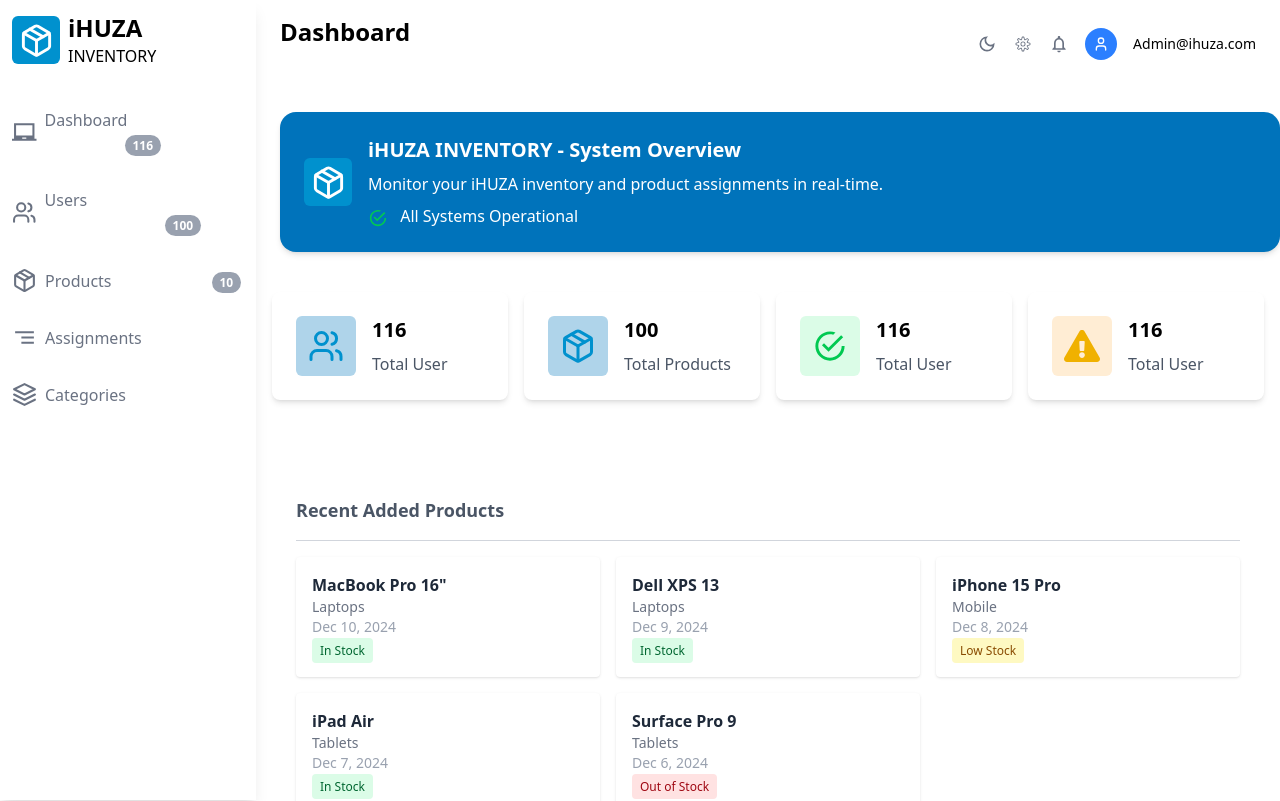
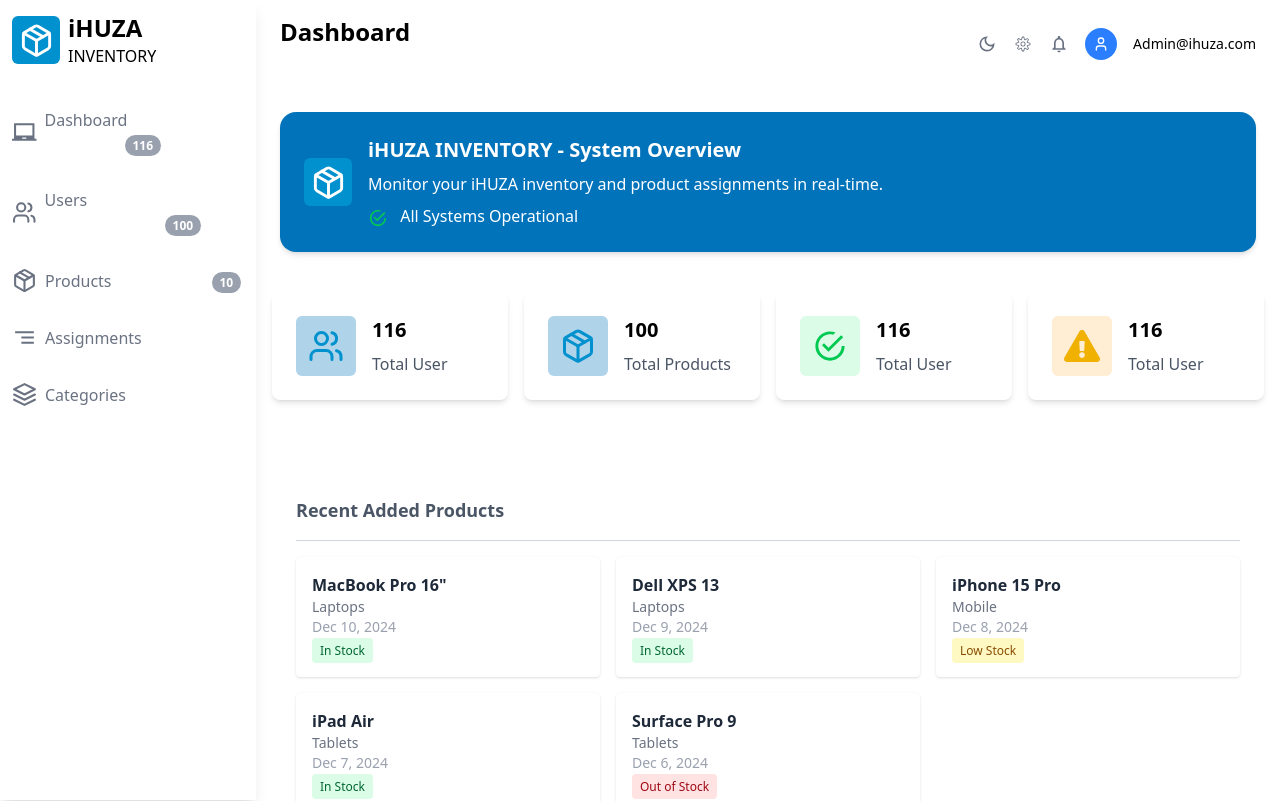
Before and after one commit to Rutikanga3/The-Dashboard, a React (Vite) app: page / in a window 1280 px wide. Shown: the top 801 px of the page. Built offline with nearby package versions, Linux system fonts and the light colour scheme.

Commit message:
modified overview.jsx

```diff
--- a/src/components/Overview.jsx
+++ b/src/components/Overview.jsx
@@ -4,7 +4,7 @@
 
 function Overview() {
   return (
-    <div className="bg-primarycolor-500 text-white text-left p-6 rounded-2xl shadow-md mb-6 ml-6 mt-6">
+    <div className="bg-primarycolor-500 text-white text-left p-6 rounded-2xl shadow-md mb-6 ml-6 mt-6 mr-6">
       <div className="flex items-center">
         <div className="bg-primarycolor-400 text-white rounded-md h-12 w-12 flex items-center justify-center mr-4">
           <FiPackage className="text-2xl" size={35} />
```
